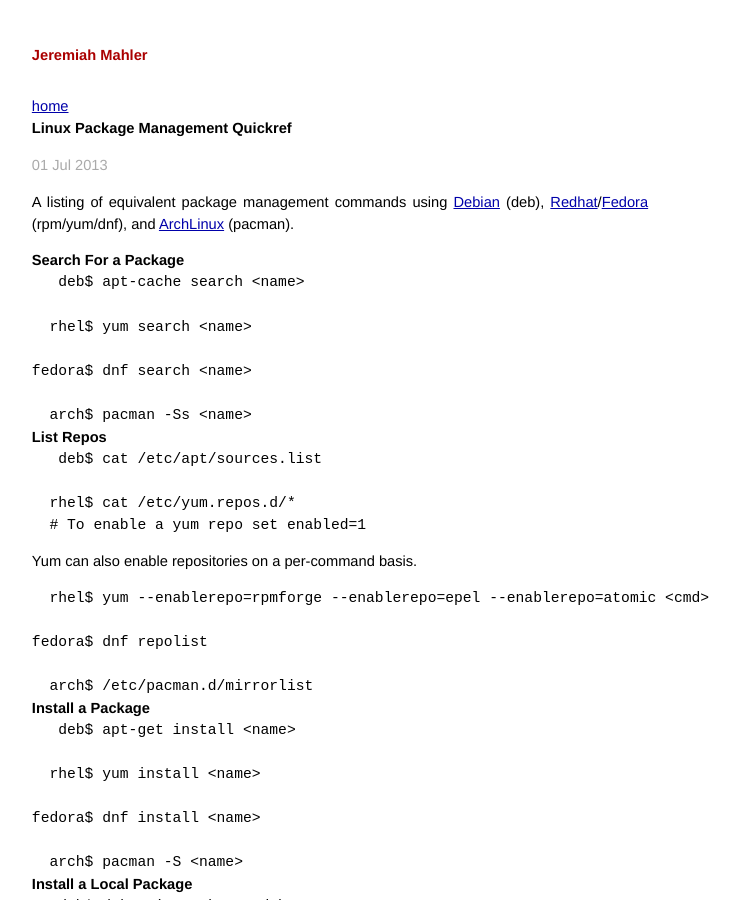
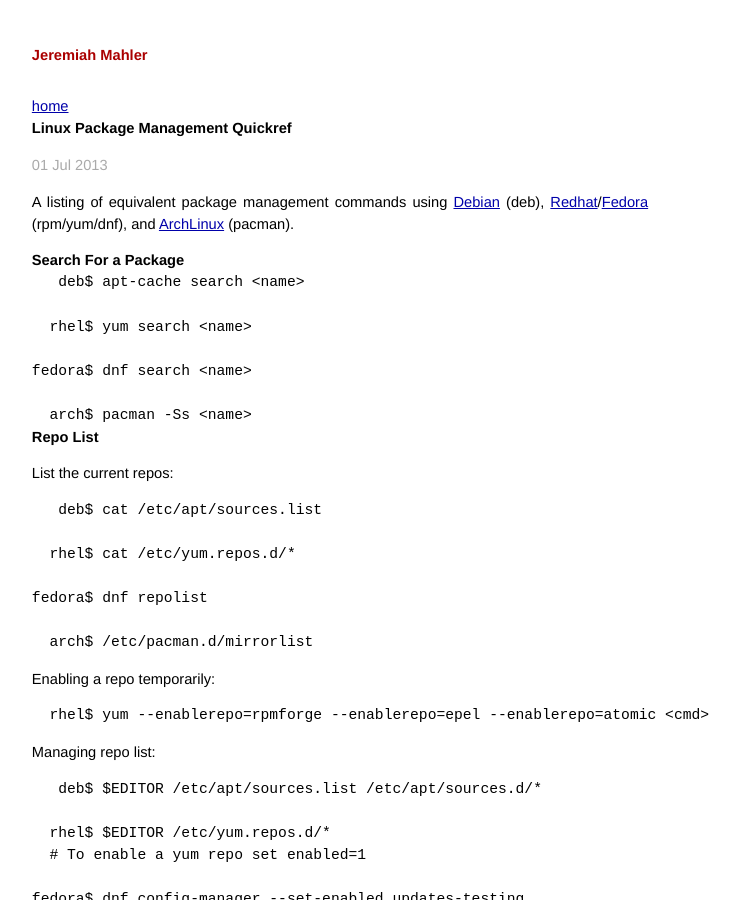
Before and after one commit to jmahler/jmahler.github.io, a Jekyll site: the page built from _posts/2013-07-01-deb_vs_rpm.md, in a window 1280 px wide and 900 px high. Shown: the whole window, without its empty margins (300-1040 px from the left). Built offline with Jekyll 4.4.1, drawn with Linux system fonts in a browser that asks for light colours; some of the changed text lies outside the part shown.

Commit message:
notes on managing fedora repo sources

```diff
--- a/_posts/2013-07-01-deb_vs_rpm.md
+++ b/_posts/2013-07-01-deb_vs_rpm.md
@@ -25,20 +25,31 @@
 
       arch$ pacman -Ss <name>
 
-### List Repos
+### Repo List
+
+List the current repos:
 
        deb$ cat /etc/apt/sources.list
 
       rhel$ cat /etc/yum.repos.d/*
-      # To enable a yum repo set enabled=1
-
-Yum can also enable repositories on a per-command basis.
-
-      rhel$ yum --enablerepo=rpmforge --enablerepo=epel --enablerepo=atomic <cmd>
 
     fedora$ dnf repolist
 
       arch$ /etc/pacman.d/mirrorlist
+
+Enabling a repo temporarily:
+
+      rhel$ yum --enablerepo=rpmforge --enablerepo=epel --enablerepo=atomic <cmd>
+
+Managing repo list:
+
+       deb$ $EDITOR /etc/apt/sources.list /etc/apt/sources.d/*
+
+      rhel$ $EDITOR /etc/yum.repos.d/*
+      # To enable a yum repo set enabled=1
+
+    fedora$ dnf config-manager --set-enabled updates-testing
+    fedora$ dnf config-manager --set-disabled updates-testing
 
 ### Install a Package
 
```
